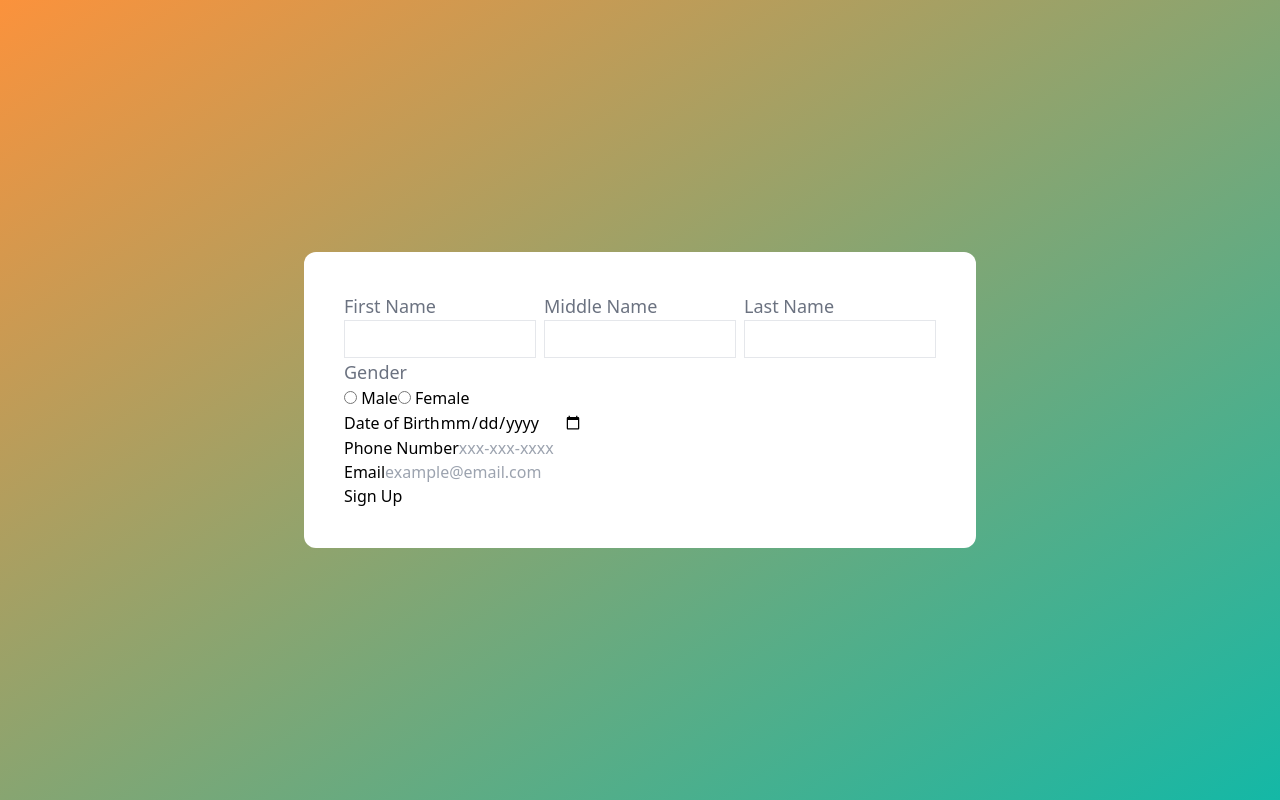
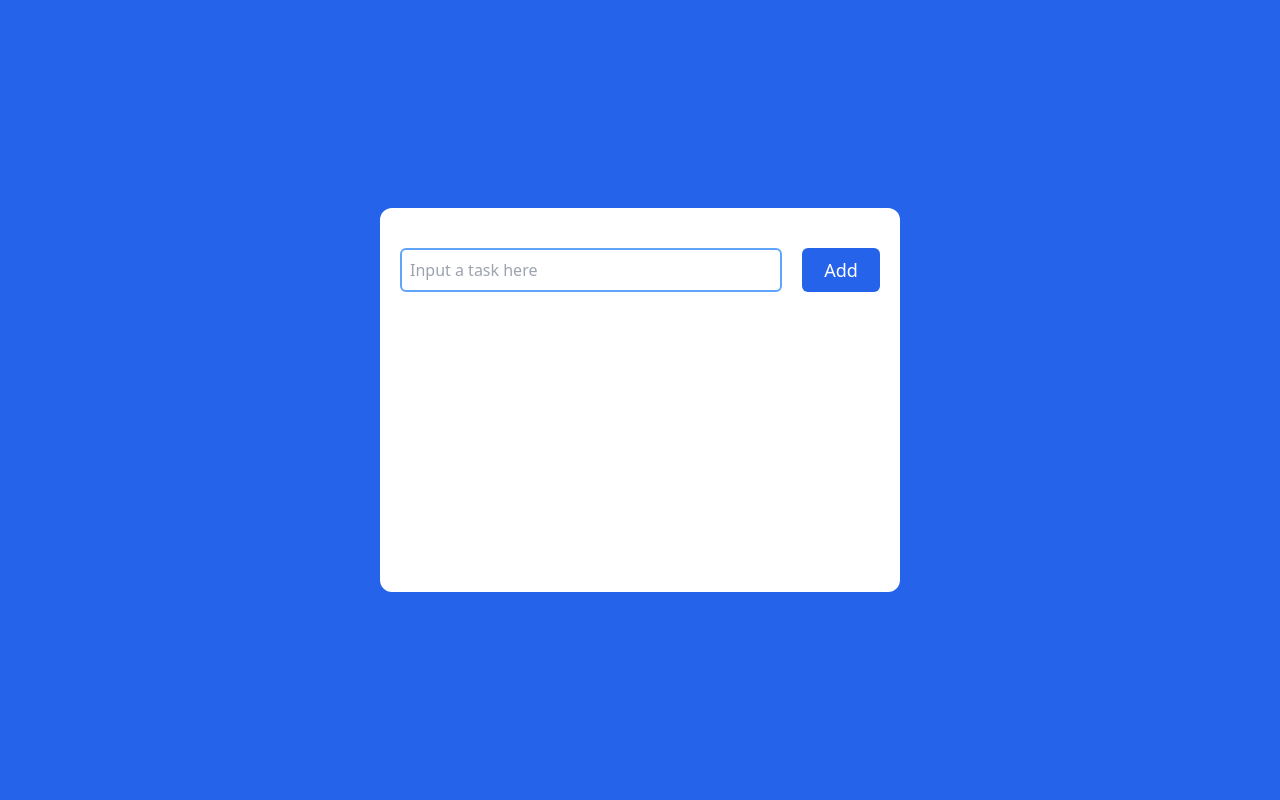
Before and after one commit to DesmondAgbesi/codealong1, a React (Create React App) app: page / in a window 1280 px wide. Built offline with nearby package versions, Linux system fonts and the light colour scheme.

Commit message:
useState

```diff
--- a/src/App.js
+++ b/src/App.js
@@ -3,8 +3,8 @@
 // import {Image} from "./components/Image";
 // import {Navbar} from "./components/Navbar";
 // import { Practice } from "./components/Practice";
-// import {TaskManager} from "./components/TaskManager"
-import Form from "./components/Form";
+// import Form from "./components/Form";
+import {TaskManager} from "./components/TaskManager"
 
 function App() {
   return (
@@ -12,8 +12,8 @@
     {/* <Navbar />
     <Button label="Home" />
     <Image /> */}
-    {/* <TaskManager /> */}
-    <Form />
+    <TaskManager />
+    {/* <Form /> */}
   </div>
   );
 }
--- a/src/components/TaskItem.jsx
+++ b/src/components/TaskItem.jsx
@@ -3,9 +3,12 @@
 
 function TaskItem({task, handleDelete}) {
   return(
-    <div className="flex items-center bg-teal-100 p-2 border-2 rounded-md border-gray-300">
-      <div className="flex-1">{task}</div>
-      <button className="bg-blue-800 p-2 rounded-md" onClick={() => handleDelete(task)}>
+    <div className="flex items-center justify-between bg-teal-100 p-2 border-2 rounded-md border-gray-300">
+      <div className="flex space-x-2">
+        <input type="checkbox" checked={task.completed} onChange={() => {}}/>
+        <div className="flex-1">{task.text}</div>
+      </div>
+      <button className="bg-blue-800 p-2 rounded-md" onClick={() => handleDelete(task.id)}>
          <TrashIcon height={19} color="white"  />
       </button>
     </div>
--- a/src/components/TaskManager.jsx
+++ b/src/components/TaskManager.jsx
@@ -1,24 +1,40 @@
-import { useState } from "react";
+import { useEffect, useState } from "react";
+
+import { v4 as uuid} from "uuid";
+
 import TaskItem from "./TaskItem";
 
 
 export const TaskManager = () => {
-  const [tasks, setTasks] = useState([]);
+  const [tasks, setTasks] = useState(() => {
+    const tasks = localStorage.getItem("tasks");
+    if (!tasks) return [];
+    return JSON.parse( tasks);
+  });
   const [input, setInput] = useState("");
 
   const handleSubmit = (e) => {
     e.preventDefault();
     if (input === "") return;
 
-    setTasks([input, ...tasks]);
+    const newTask ={
+      id: uuid(),
+      text: input,
+      completed: true,
+    };
+
+    setTasks([newTask, ...tasks]);
     setInput("");
   }
 
-  const handleDelete = idx => {
-    const newTasks = tasks.filter(task => task !== idx);
+  const handleDelete = (id) => {
+    const newTasks = tasks.filter(task => task.id !== id);
     setTasks(newTasks);
-  }
+  };
 
+    useEffect(() =>{
+      localStorage.setItem("tasks", JSON.stringify(tasks));
+    }, [tasks]);
 
   return(
     <div className="h-screen bg-blue-600 flex justify-center items-center">
@@ -30,7 +46,7 @@
         <div className="space-y-2 overflow-y-auto h-56">
           {
             tasks.map((task) => (
-          <TaskItem task={task} handleDelete={handleDelete} />
+          <TaskItem key={task.id} task={task} handleDelete={handleDelete} />
             ))
           }
         </div>
```
